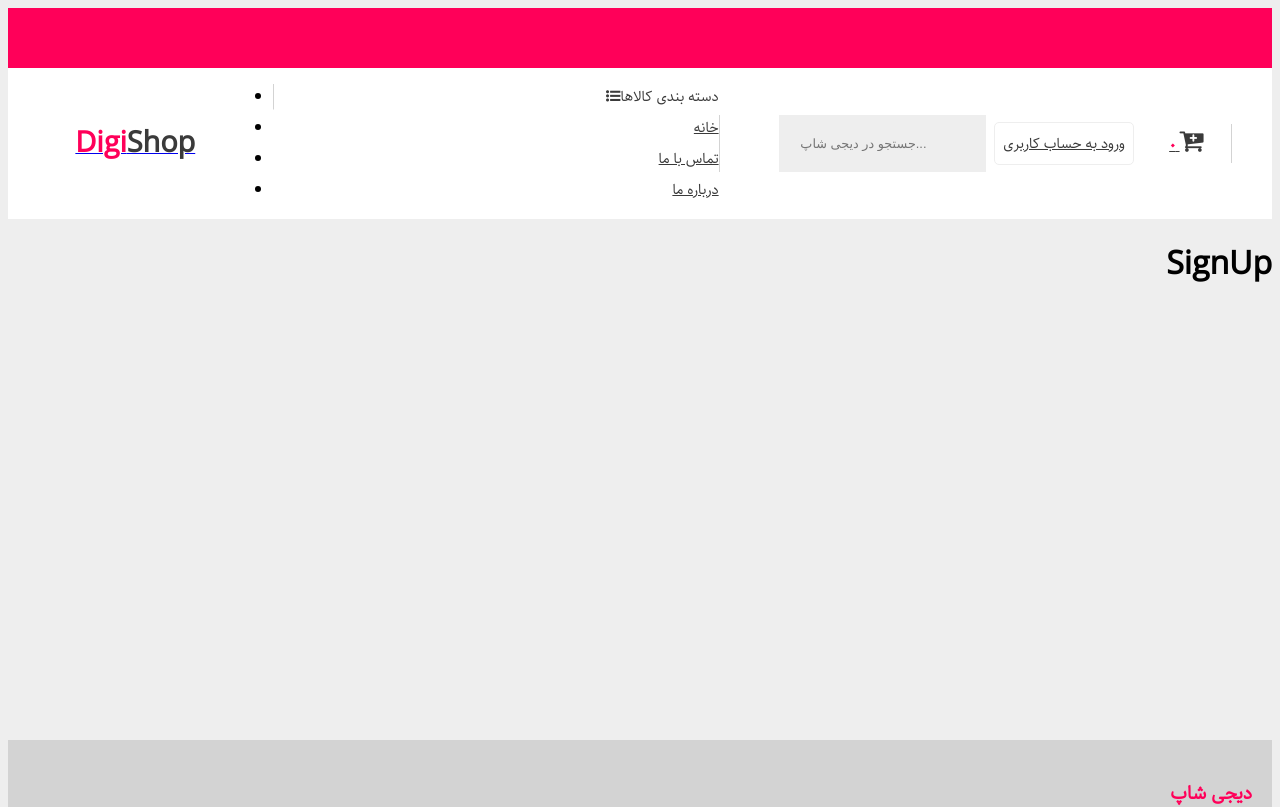
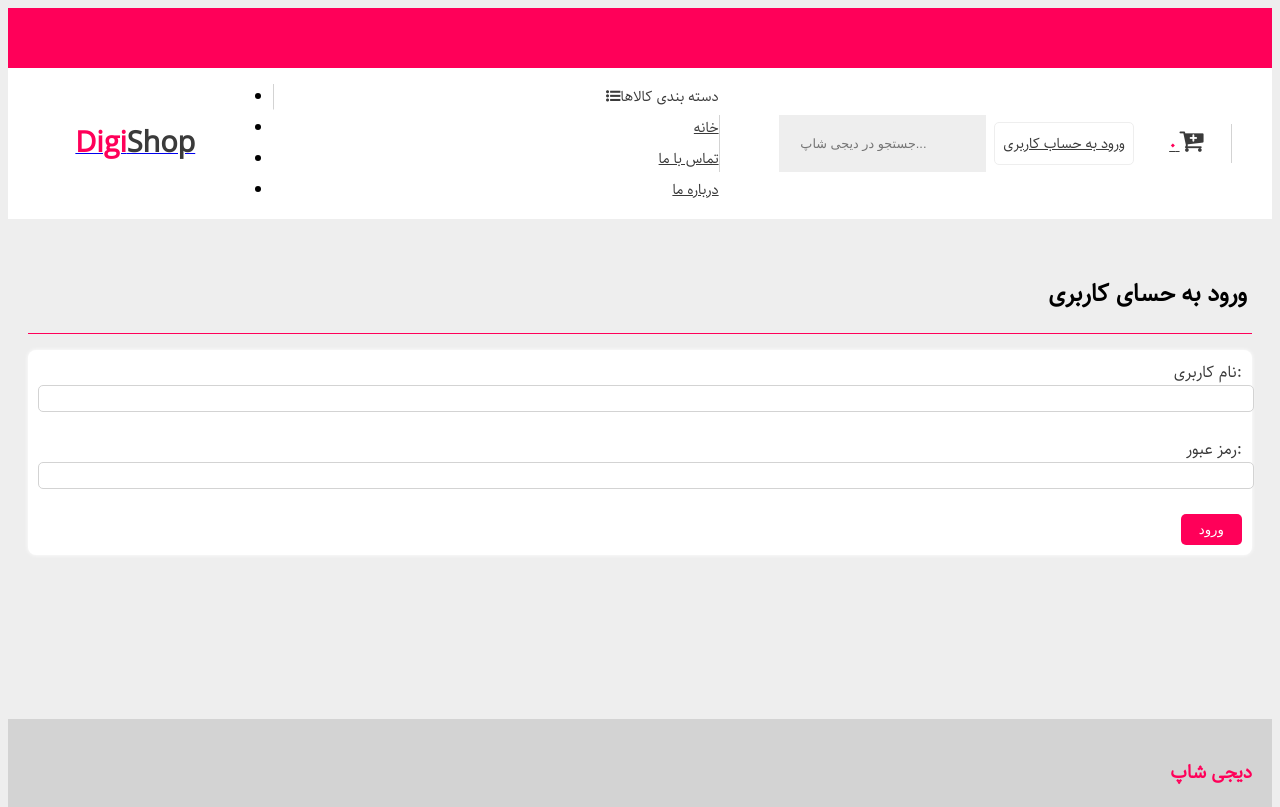
Before and after one commit to mreza-dehghani/e-commerce, a React (Create React App) app: page /sign-up in a window 1280 px wide. Shown: the top 807 px of the page. Built offline with nearby package versions, Linux system fonts and the light colour scheme; the HTML template or start-up script is replaced by a standard one.

Commit message:
commited

```diff
--- a/src/App.js
+++ b/src/App.js
@@ -18,6 +18,7 @@ import Console from './components/Console'
 import Camera from './components/Camera'
 import Computer from './components/Computer'
 import ProductItem from './components/ProductItem'
+import Dashbord from './components/Dashbord'
 
 export default class App extends Component {
 
@@ -42,6 +43,7 @@ export default class App extends Component {
                         <Route path="/product/game-console" component={Console} />
                         <Route path="/product/camera" component={Camera} />
                         <Route path="/product-item/:id" component={ProductItem} />
+                        <Route path="/dashbord" component={Dashbord} />
                     </Switch>
                 </main>
                 <Footer />
--- a/src/Redux/Reducer.js
+++ b/src/Redux/Reducer.js
@@ -1,4 +1,3 @@
-import { act } from "react-dom/test-utils"
 
 
 const initialState = {
--- a/src/assets/components/_Home.scss
+++ b/src/assets/components/_Home.scss
@@ -1,4 +1,3 @@
-@import './Slider';
 @import './Section';
 @import './Concept';
 
--- a/src/assets/components/_Slider.scss
+++ /dev/null
@@ -1,27 +0,0 @@
-.swiper-container {
-    width: 100%;
-    height: 100%;
-    display: flex;
-    flex-direction: row;
-    // z-index: -1;
-
-    .swiper-slide {
-        text-align: center;
-        font-size: 18px;
-        background: #fff;
-
-        /* Center slide text vertically */
-        display: -webkit-box;
-        display: -ms-flexbox;
-        display: -webkit-flex;
-        display: flex;
-        -webkit-box-pack: center;
-        -ms-flex-pack: center;
-        -webkit-justify-content: center;
-        justify-content: center;
-        -webkit-box-align: center;
-        -ms-flex-align: center;
-        -webkit-align-items: center;
-        align-items: center;
-      }
-  }
--- /dev/null
+++ b/src/assets/components/_SugnUp.scss
@@ -0,0 +1,74 @@
+.sign-up {
+    padding: 20px;
+    h1 {
+        padding: 20px 5px;
+        font-size: 1.5em;
+        border-bottom: 1px solid $sunset5;
+    }
+
+    #sign-up-error {
+        background-color: $sunset5;
+        margin-bottom: 10px;
+        border-radius: 8px;
+
+        p {
+            text-align: center;
+            color: $white;
+            padding: 15px;
+
+        }
+    }
+
+    .showSignUpError {
+        display: block;
+    }
+
+    .notShowSignUpError {
+        display: none;
+    }
+
+    #sign-up-form {
+        background-color: $white;
+        border-radius: 8px;
+        box-shadow: 0 0 4px $white;
+        padding: 10px;
+        margin-bottom: 20px;
+
+        form {
+            label {
+                color: $black-x;
+                display: block;
+            }
+
+            input[type="text"], input[type="password"] {
+                width: 100%;
+                padding: 5px;
+                border-radius: 5px;
+                border: 1px solid $white-xx;
+                margin-bottom: 25px;
+
+                &:focus {
+                    outline: none;
+                    border: 1px solid $black-x;
+                }
+            }
+
+            button {
+                background-color: $sunset5;
+                color: $white;
+                padding: 8px 18px;
+                transition: 0.2s;
+                border: none;
+                border-radius: 5px;
+
+                &:hover {
+                    background-color: $sunset3;
+                }
+
+                &:focus {
+                    outline: none;
+                }
+            }
+        }
+    }
+}
--- a/src/assets/index.scss
+++ b/src/assets/index.scss
@@ -7,6 +7,7 @@
 @import './components/Product';
 @import './components/ProductItem';
 @import './components/Cart';
+@import './components/SugnUp';
 
 
 // icons
--- a/src/components/Cart.js
+++ b/src/components/Cart.js
@@ -37,8 +37,6 @@ class Cart extends Component {
                         </div>
                     )
                 })
-
-
 
             ):
 
--- /dev/null
+++ b/src/components/Dashbord.js
@@ -0,0 +1,11 @@
+import React from 'react'
+
+export default function Dashbord() {
+    return (
+        <div>
+            <div className="container pt-5 text-center">
+                <h1>Dashbord</h1>
+            </div>
+        </div>
+    )
+}
--- a/src/components/ProductItem.js
+++ b/src/components/ProductItem.js
@@ -6,15 +6,6 @@ function ProductItem(props) {
     const id = props.match.params.id;
     const [product, setProduct] = useState([])
     const [loading, setLoading] = useState(false)
-
-    const obj = {
-
-        userId: 1,
-        id: 1,
-        title: "sunt aut facere repellat provident occaecati excepturi optio reprehenderit",
-        body: "quia et suscipit\nsuscipit recusandae consequuntur expedita et cum\nreprehenderit molestiae ut ut quas totam\nnostrum rerum est autem sunt rem eveniet architecto"
-
-    }
 
     useEffect(() => {
         console.log(props.match.params.id);
@@ -38,10 +29,6 @@ function ProductItem(props) {
     const addToCartHandler = (i, p) => {
         props.addToCart(i, p)
         console.log(true)
-        // setTimeout(()=>{
-        //     console.log(props.addedItems)
-        // }, 2000)
-        // console.log(i)
     }
 
     if(loading === true) {
--- a/src/components/SignUp.js
+++ b/src/components/SignUp.js
@@ -1,10 +1,53 @@
 import React, { Component } from 'react'
 
 export default class SignUp extends Component {
+    constructor() {
+        super()
+        this.usernameInput = React.createRef()
+        this.passwordInput = React.createRef()
+        this.state = ({
+            haveError: false,
+            errorMessage: ''
+        })
+    }
+
+    onSubmitHandler = (e) => {
+        e.preventDefault();
+        const username = this.usernameInput.current.value;
+        const password = this.passwordInput.current.value;
+        if(username === 'admin' && password === 'admin') {
+            this.props.history.push('/dashbord')
+        } else {
+            console.log(false)
+            this.setState({
+                haveError: true,
+                errorMessage: 'نام کاربری یا رمز عبور اشتباه است.'
+            })
+        }
+    }
+
     render() {
         return (
             <div className="sign-up">
-                <h1>SignUp</h1>
+                <div className="container">
+                    <h1>ورود به حسای کاربری</h1>
+                    <div className="row pt-5">
+                        <div className="col-12 col-md-6 col-lg-4 mx-auto">
+                            <div id="sign-up-error" className={this.state.haveError === true ? 'showSignUpError' : 'notShowSignUpError'}>
+                                <p> {this.state.errorMessage} </p>
+                            </div>
+                            <div id="sign-up-form">
+                                <form onSubmit={this.onSubmitHandler}>
+                                    <label>نام کاربری:</label>
+                                    <input type="text" ref={this.usernameInput} /><br />
+                                    <label>رمز عبور:</label>
+                                    <input type="password" ref={this.passwordInput} /><br />
+                                    <button type="submit">ورود</button>
+                                </form>
+                            </div>
+                        </div>
+                    </div>
+                </div>
             </div>
         )
     }
```
